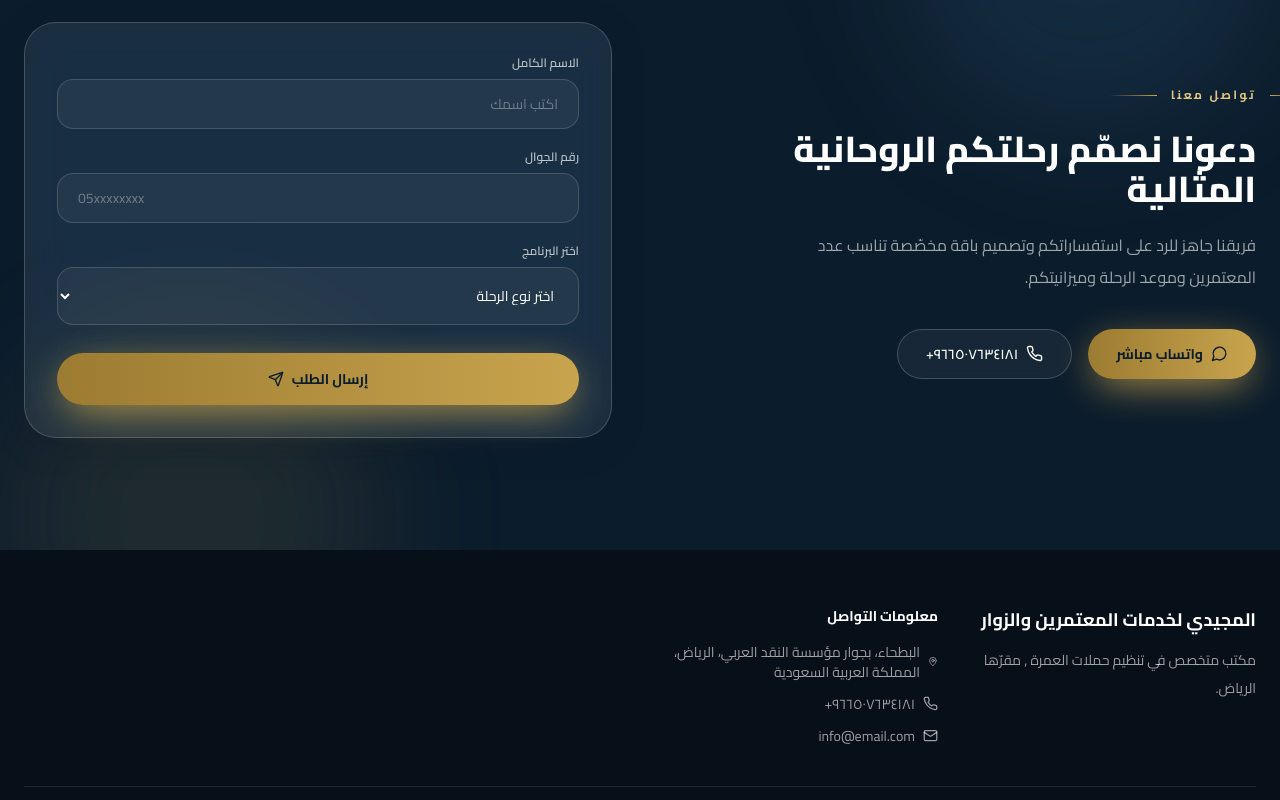
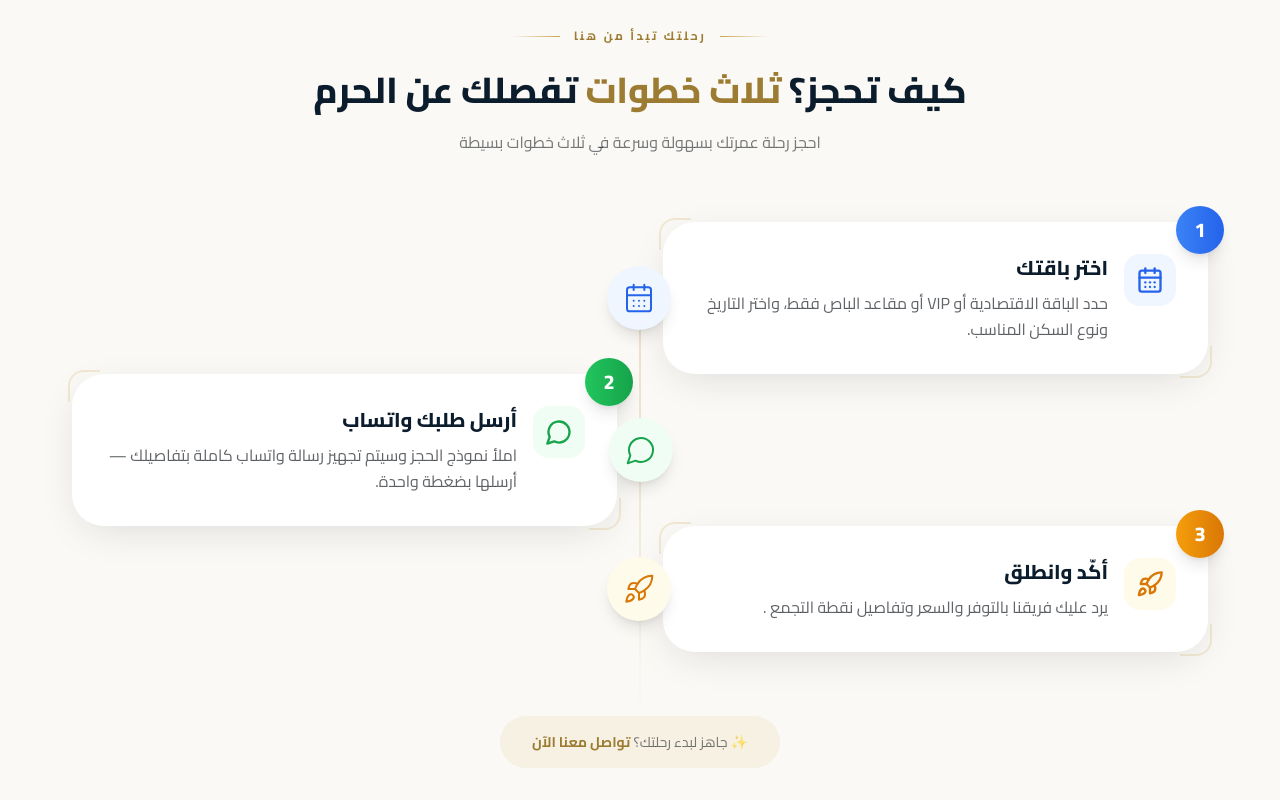
Before and after one commit to AsmaaWasel/almagedy, a Next.js app: page / in a window 1280 px wide. Shown: the part 8220-9020 px from the top of the page. Built offline with nearby package versions, Linux system fonts and the light colour scheme.

Commit message:
add how to book

```diff
--- a/app/page.tsx
+++ b/app/page.tsx
@@ -12,6 +12,7 @@ import Hotels from "@/components/Hotels";
 import PackagesSection from "@/components/packages";
 import PricingSection from "@/components/Prices";
 import PackagesComparison from "@/components/PackagesComparison";
+import HowToBook from "@/components/HowToBook";
 
 export default function Home() {
   return (
@@ -23,8 +24,7 @@ export default function Home() {
       <Hotels />
       <PricingSection />
       <PackagesComparison />
-      {/* <Hotels /> */}
-      {/* <VIPBuses /> */}
+      <HowToBook />
 
       <CTA />
 
--- /dev/null
+++ b/components/HowToBook.tsx
@@ -0,0 +1,172 @@
+"use client";
+
+import { motion } from "framer-motion";
+import {
+  CalendarDays,
+  MessageCircle,
+  Rocket,
+  ChevronLeft,
+  ChevronRight,
+} from "lucide-react";
+
+export default function HowToBook() {
+  const steps = [
+    {
+      number: 1,
+      title: "اختر باقتك",
+      description:
+        "حدد الباقة الاقتصادية أو VIP أو مقاعد الباص فقط، واختر التاريخ ونوع السكن المناسب.",
+      icon: CalendarDays,
+      color: "from-blue-500 to-blue-600",
+      bgColor: "bg-blue-50",
+      textColor: "text-blue-600",
+    },
+    {
+      number: 2,
+      title: "أرسل طلبك واتساب",
+      description:
+        "املأ نموذج الحجز وسيتم تجهيز رسالة واتساب كاملة بتفاصيلك — أرسلها بضغطة واحدة.",
+      icon: MessageCircle,
+      color: "from-green-500 to-green-600",
+      bgColor: "bg-green-50",
+      textColor: "text-green-600",
+    },
+    {
+      number: 3,
+      title: "أكّد وانطلق",
+      description: "يرد عليك فريقنا بالتوفر والسعر وتفاصيل نقطة التجمع .",
+      icon: Rocket,
+      color: "from-amber-500 to-amber-600",
+      bgColor: "bg-amber-50",
+      textColor: "text-amber-600",
+    },
+  ];
+
+  return (
+    <section
+      id="how-to-book"
+      className="relative overflow-hidden bg-ivory py-28"
+    >
+      <div className="container">
+        {/* Heading */}
+        <motion.div
+          initial={{ opacity: 0, y: 20 }}
+          whileInView={{ opacity: 1, y: 0 }}
+          viewport={{ once: true }}
+          transition={{ duration: 0.7 }}
+          className="mx-auto max-w-2xl text-center"
+        >
+          <p className="divider-ornament inline-block text-xs font-bold tracking-[0.2em] text-gold-dark">
+            رحلتك تبدأ من هنا
+          </p>
+          <h2 className="mt-6 text-3xl font-extrabold leading-relaxed text-night sm:text-4xl">
+            كيف تحجز؟ <br className="sm:hidden" />
+            <span className="text-gold-dark">ثلاث خطوات</span> تفصلك عن الحرم
+          </h2>
+          <p className="mt-4 leading-8 text-ink/60">
+            احجز رحلة عمرتك بسهولة وسرعة في ثلاث خطوات بسيطة
+          </p>
+        </motion.div>
+
+        {/* Steps */}
+        <div className="relative mt-16">
+          {/* Connecting Line */}
+          <div className="absolute left-1/2 top-12 hidden h-[calc(100%-6rem)] w-0.5 -translate-x-1/2 bg-gradient-to-b from-gold/30 via-gold/20 to-transparent md:block" />
+
+          <div className="space-y-12 md:space-y-0">
+            {steps.map((step, index) => (
+              <motion.div
+                key={step.number}
+                initial={{ opacity: 0, x: index % 2 === 0 ? -30 : 30 }}
+                whileInView={{ opacity: 1, x: 0 }}
+                viewport={{ once: true }}
+                transition={{ duration: 0.6, delay: index * 0.15 }}
+                className={`relative flex flex-col items-center gap-6 md:flex-row ${
+                  index % 2 === 0 ? "md:flex-row" : "md:flex-row-reverse"
+                }`}
+              >
+                {/* Content */}
+                <div
+                  className={`w-full md:w-1/2 ${
+                    index % 2 === 0 ? "md:pr-12" : "md:pl-12"
+                  }`}
+                >
+                  <motion.div
+                    whileHover={{ scale: 1.02 }}
+                    transition={{ duration: 0.3 }}
+                    className="group relative rounded-[2rem] bg-white p-8 shadow-soft transition-all duration-300 hover:shadow-xl"
+                  >
+                    {/* Step Number Badge */}
+                    <div
+                      className={`absolute -top-4 -right-4 flex h-12 w-12 items-center justify-center rounded-full bg-gradient-to-r ${step.color} text-xl font-extrabold text-white shadow-lg`}
+                    >
+                      {step.number}
+                    </div>
+
+                    <div className="flex items-start gap-4">
+                      <div
+                        className={`shrink-0 rounded-2xl ${step.bgColor} p-3 ${step.textColor}`}
+                      >
+                        <step.icon size={28} />
+                      </div>
+                      <div className="flex-1">
+                        <h3 className="text-xl font-extrabold text-night">
+                          {step.title}
+                        </h3>
+                        <p className="mt-2 leading-relaxed text-ink/70">
+                          {step.description}
+                        </p>
+                      </div>
+                    </div>
+
+                    {/* Decorative corner */}
+                    <div className="absolute -bottom-1 -right-1 h-8 w-8 rounded-br-2xl border-b-2 border-r-2 border-gold/20" />
+                    <div className="absolute -top-1 -left-1 h-8 w-8 rounded-tl-2xl border-l-2 border-t-2 border-gold/20" />
+                  </motion.div>
+                </div>
+
+                {/* Center Icon (Desktop) */}
+                <div className="relative hidden md:flex md:w-0 md:items-center md:justify-center">
+                  <div
+                    className={`absolute left-1/2 top-1/2 -translate-x-1/2 -translate-y-1/2 flex h-16 w-16 items-center justify-center rounded-full ${step.bgColor} shadow-lg`}
+                  >
+                    <step.icon
+                      size={32}
+                      className={`${step.textColor} stroke-[1.5]`}
+                    />
+                  </div>
+                </div>
+
+                {/* Empty spacer for desktop layout */}
+                <div className="hidden w-1/2 md:block" />
+              </motion.div>
+            ))}
+          </div>
+
+          {/* Bottom CTA */}
+          <motion.div
+            initial={{ opacity: 0, y: 20 }}
+            whileInView={{ opacity: 1, y: 0 }}
+            viewport={{ once: true }}
+            transition={{ duration: 0.7, delay: 0.5 }}
+            className="mt-16 text-center"
+          >
+            <div className="inline-block rounded-full bg-gold/10 px-8 py-4">
+              <p className="text-sm text-ink/60">
+                ✨ جاهز لبدء رحلتك؟{" "}
+                <a
+                  href="https://wa.me/966507634181"
+                  target="_blank"
+                  rel="noreferrer"
+                  className="font-bold text-gold-dark hover:underline"
+                >
+                  تواصل معنا الآن
+                </a>
+              </p>
+            </div>
+          </motion.div>
+        </div>
+      </div>
+    </section>
+  );
+}
```
